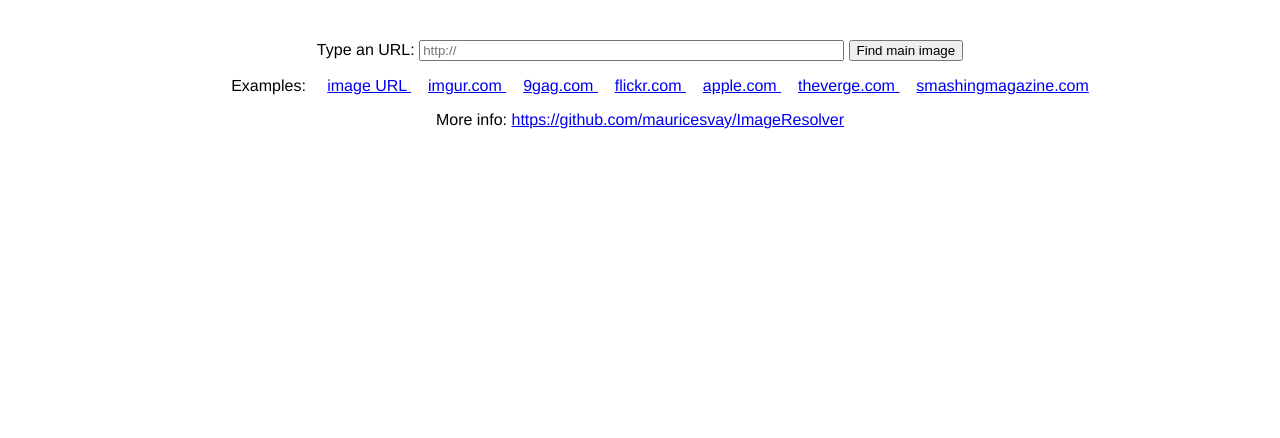
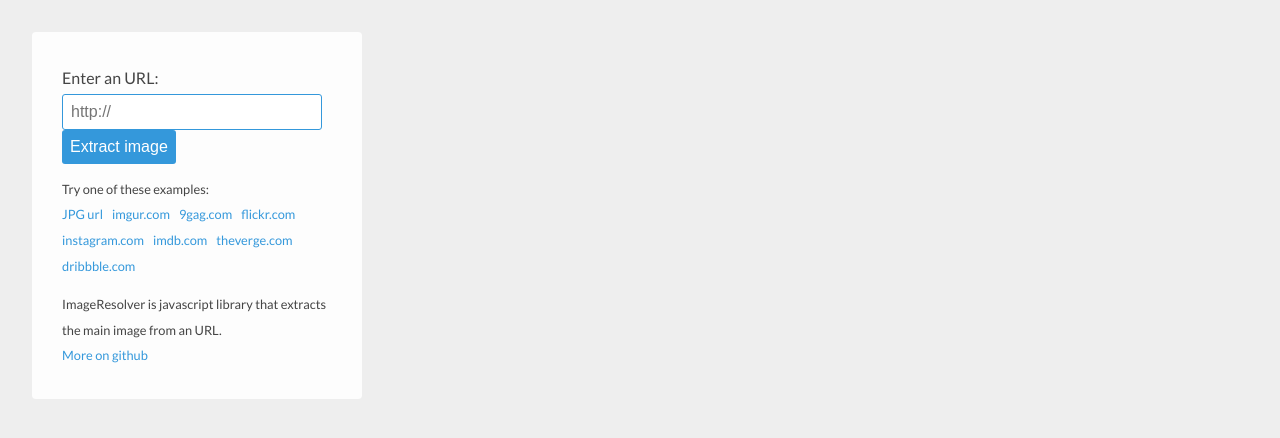
Before and after one commit to mauricesvay/ImageResolver, a website: page example/browser-basic/index.html in a window 1280 px wide. Drawn offline with nearby package versions, Linux system fonts and the light colour scheme.

Commit message:
Update basic browser example

```diff
--- /dev/null
+++ b/example/browser-basic/example.css
@@ -0,0 +1,66 @@
+* { box-sizing: border-box; }
+html,
+body {
+    width: 100%;
+    height: 100%;
+    margin: 0;
+    padding: 0;
+}
+body {
+    background-color: #EEE;
+    background-repeat: no-repeat;
+    background-size: cover;
+    background-position: center center;
+    color: #444;
+    font-family: 'Lato', sans-serif;
+    line-height: 2;
+    padding: 2em;
+}
+a { color: #3498db; text-decoration: none; }
+a:hover { color: #2980b9; }
+form {
+    background: rgba(255, 255, 255, 0.9);
+    padding: 30px;
+    width: 330px;
+    border-radius: 4px;
+}
+    fieldset {
+        border: 0;
+        margin: 0;
+        padding: 0;
+        font-size: 1em;
+    }
+    label {
+        display: block;
+    }
+    input,
+    button {
+        max-width: 260px;
+        font-size: 1em;
+        padding: .5em;
+        border-radius: 3px;
+        border: 1px solid #3498db;
+    }
+    button {
+        border: 0;
+        background: #3498db;
+        color: #FFF;
+    }
+.loading {
+    background: #C5E2ED;
+}
+.examples li {
+    list-style: none;
+    display: inline;
+    padding: 0;
+    margin: 0 1ex 0 0;
+}
+.examples li:first-child {
+    display: block;
+}
+.examples,
+p {
+    padding: 0;
+    margin: 1em 0 0 0;
+    font-size: .8em;
+}
--- a/example/browser-basic/index.html
+++ b/example/browser-basic/index.html
@@ -5,92 +5,25 @@
     <title>ImageResolver</title>
     <script src="http://ajax.googleapis.com/ajax/libs/jquery/1.11.1/jquery.min.js" type="text/javascript"></script>
     <script src="../../dist/ImageResolver.0.5.1.js" type="text/javascript"></script>
-    <style>
-    body {
-        font-family: Helvetica, Arial, sans-serif;
-    }
-    form {
-        text-align: center;
-        padding: 2em;
-    }
-    div {
-        padding: 1em;
-        text-align: center;
-    }
-    .loading {
-        background: #C5E2ED;
-    }
-    .examples {
-        text-align: center;
-    }
-    .examples li {
-        list-style: none;
-        display: inline;
-        margin: 0 1ex;
-    }
-    </style>
-</head>
-<body>
-<form>
-    <label for="url">Type an URL:</label>
-    <input type="text" value="" placeholder="http://" name="url" id="url" size="50">
-    <button type="submit">Find main image</button>
-    <ul class="examples">
-        <li>Examples:</li>
-        <li>
-            <a href="http://ndevilla.free.fr/lena/lena.jpg">
-                image URL
-            </a>
-        </li>
-        <li>
-            <a href="http://imgur.com/kGKMw">
-                imgur.com
-            </a>
-        </li>
-        <li>
-            <a href="http://9gag.com/gag/4760092">
-                9gag.com
-            </a>
-        </li>
-        <li>
-            <a href="http://www.flickr.com/photos/48202796@N05/7543031692/">
-                flickr.com
-            </a>
-        </li>
-        <li>
-            <a href="http://www.apple.com/">
-                apple.com
-            </a>
-        </li>
-        <li>
-            <a href="http://www.theverge.com/apple/2011/10/12/2484524/iphone-4s-review">
-                theverge.com
-            </a>
-        </li>
-        <li>
-            <a href="http://mobile.smashingmagazine.com/2012/07/12/elements-mobile-user-experience/">
-                smashingmagazine.com
-            </a>
-        </li>
-    </ul>
-    <p>
-        More info: <a href="https://github.com/mauricesvay/ImageResolver">https://github.com/mauricesvay/ImageResolver</a>
-    </p>
-</form>
-
-<div id="result"></div>
+    <link href='http://fonts.googleapis.com/css?family=Lato:400,700,900' rel='stylesheet' type='text/css'>
+    <link rel="stylesheet" type="text/css" href="example.css">
 
     <script>
 
+    // HTTP Request to other domain are blocked
+    // We need a CORS proxy
     function proxify( request ) {
         request.url = "http://www.inertie.org/ba-simple-proxy.php?mode=native&url=" + encodeURIComponent( request.url );
         return request;
     }
 
+    // Create an instance of ImageResolver
+    // The proxy function is passed as an option
     var resolver = new ImageResolver( { requestPlugin : proxify } );
 
-//The ImageResolver will try all the resolvers one after the other
-//in the order of their registration
+    // Register plugins we want to use
+    // You can use the built-in plugin, or create your own
+    // Plugins will be called in the order of their registration
     resolver.register(new ImageResolver.FileExtension());
     resolver.register(new ImageResolver.NineGag());
     resolver.register(new ImageResolver.Instagram());
@@ -106,16 +39,19 @@ $(function(){
             e.preventDefault();
             $("#url").addClass('loading');
             var url = $('#url').val();
+
             resolver.resolve( url, function( result ){
                 console.log( result );
                 if ( result ) {
-                $('#result').html('<code>' + result.image + '</code><br><img src="' + result.image + '" alt="">');
+                    $('body').css('background-image', 'url(' + result.image + ')');
                 } else {
-                $('#result').html('<h2>No image found</h2>');
+                    alert('Can not find image');
                 }
                 $("#url").removeClass('loading');
             });
+
         });
+
         $('.examples a').on('click', function(e){
             e.preventDefault();
             $("#url").val($(this).attr('href'));
@@ -123,5 +59,31 @@ $(function(){
         })
     });
     </script>
+</head>
+<body>
+<form>
+    <fieldset>
+        <label for="url">Enter an URL:</label>
+        <input type="text" value="" placeholder="http://" name="url" id="url" size="50">
+        <button type="submit">Extract image</button>
+    </fieldset>
+
+    <ul class="examples">
+        <li>Try one of these examples:</li>
+        <li><a href="http://37.media.tumblr.com/d794bfd843e9a04489d17865a58ac700/tumblr_n3ttuxlKFr1st5lhmo1_1280.jpg">JPG url</a></li>
+        <li><a href="http://imgur.com/kGKMw">imgur.com</a></li>
+        <li><a href="http://9gag.com/gag/aG9grx0">9gag.com</a></li>
+        <li><a href="http://www.flickr.com/photos/48202796@N05/7543031692/">flickr.com</a></li>
+        <li><a href="http://instagram.com/p/InCRT/">instagram.com</a></li>
+        <li><a href="http://www.imdb.com/title/tt2294629/">imdb.com</a></li>
+        <li><a href="http://www.theverge.com/2014/5/20/5734090/transistor-review">theverge.com</a></li>
+        <li><a href="http://dribbble.com/shots/1568411-Pink-smoke">dribbble.com</a></li>
+    </ul>
+
+    <p>
+        ImageResolver is javascript library that extracts the main image from an URL.<br>
+        <a href="https://github.com/mauricesvay/ImageResolver">More on github</a>
+    </p>
+</form>
 </body>
 </html>
```
Lines whose indentation alone changed are shown as unchanged.
